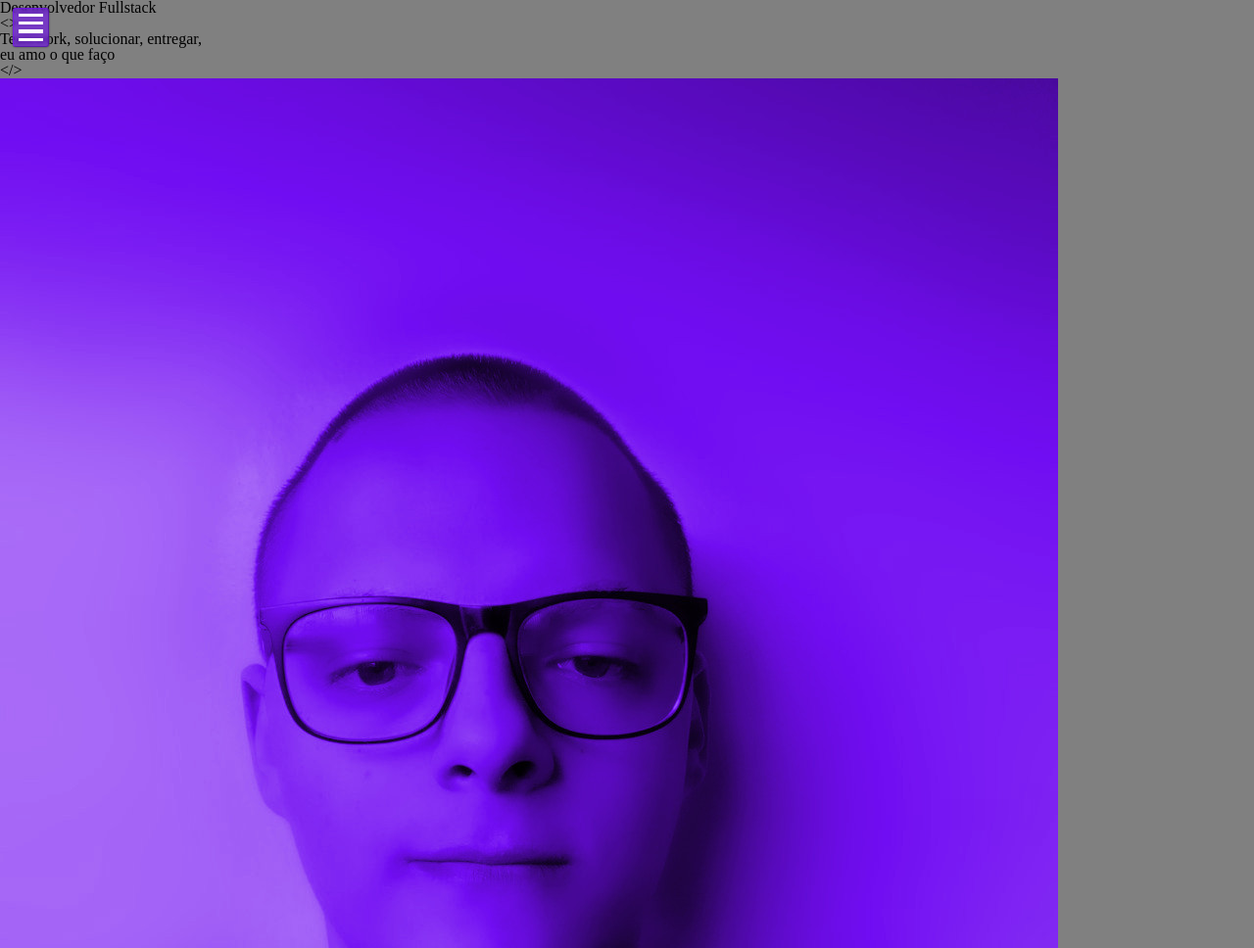
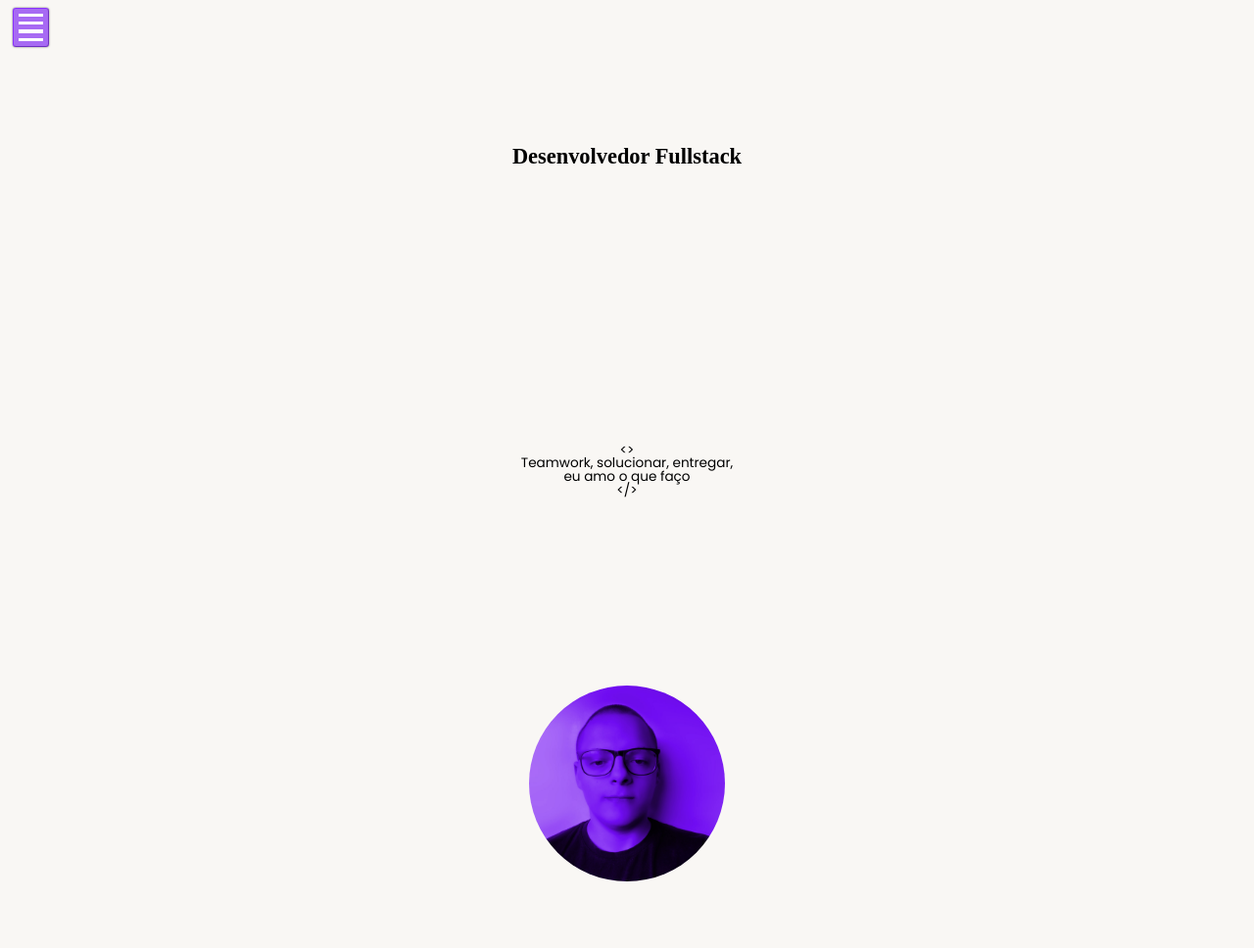
Before and after one commit to gabrieldeori/gabrieldeori.github.io, a plain HTML site: page index.html in a window 1280 px wide. Shown: the top 968 px of the page at 98% size. Drawn offline with Linux system fonts and the light colour scheme; a web font is replaced by a local one.

Commit message:
feat: Implementing better css architecture

```diff
--- a/index.html
+++ b/index.html
@@ -34,11 +34,11 @@
       <h1 class="main-title">Desenvolvedor Fullstack</h1>
     </section>
 
-    <section class="catchphrase box">
-      <p>&lt;&gt;</p>
+    <section class="box catchphrase">
+      <p class="bolder">&lt;&gt;</p>
       <p>Teamwork, solucionar, entregar,</p>
       <p>eu amo o que faço</p>
-      <p>&lt;/&gt;</p>
+      <p class="bolder">&lt;/&gt;</p>
     </section>
 
     <section class="box">
@@ -47,11 +47,11 @@
       </div>
     </section>
 
-    <section class="box respite-illustrated">
+    <!-- <section class="box respite-illustrated">
       <object data="./src/traditional/img/illustration_respite.svg" type="image/svg+xml"></object>
-    </section>
+    </section> -->
 
-    <section class="box double">
+    <!-- <section class="box double">
       <div class="introduce">
         <p>Oi eu sou</p>
         <h2>Gabriel de Olveira Ribeiro</h2>
@@ -64,9 +64,9 @@
       </div>
       <div>
       </div>
-    </section>
+    </section> -->
   </main>
-  <footer></footer>
+  <!-- <footer></footer> -->
 </body>
 <script src="./src/script.js"></script>
 </html>
--- a/src/modifiers.css
+++ b/src/modifiers.css
@@ -5,3 +5,7 @@
 .disabled {
   display: none;
 }
+
+.bolder {
+  font-weight: bolder;
+}
--- a/src/style.css
+++ b/src/style.css
@@ -1,8 +1,8 @@
 @import url("https://fonts.googleapis.com/css2?family=Iceland&family=Poppins&display=swap");
 @import url('https://fonts.googleapis.com/css2?family=Iceland&display=swap');
 
+@import url("./traditional/style.css");
 @import url("./modifiers.css");
-@import url("./traditional/style.css");
 
 body {
   --main-color-0: #710DF2;
@@ -11,9 +11,11 @@ body {
   --main-color-1-translucid: #141C3A99;
   --main-color-2: #5C1BAF;
   --main-color-2-translucid: #5C1BAF99;
+  --main-background-0: #f9f7f4;
 
-  background-color: grey;
+  background-color: var(--main-background-0);
   align-items: flex-start;
   display: flex;
+  flex-direction: column;
   justify-content: center;
 }
--- a/src/traditional/burguer-menu.css
+++ b/src/traditional/burguer-menu.css
@@ -1,4 +1,4 @@
-/* Envólucro */
+/* Wrapper */
 .burguer_menu_wrapper {
   --zindex-position: 9999;
   --bar-color: white;
@@ -9,7 +9,7 @@
   left: 1%;
 }
 
-/*Botão*/
+/* Burguer Button */
 .burger_button {
   background-color: var(--main-color-0-translucid);
   backdrop-filter: blur(2px);
@@ -34,26 +34,11 @@
   width: 1.6rem;
   height: 0.2rem;
   margin: 5px 5px;
+
   transition: all 0.5s ease-out;
 }
 
-.burger_button.active .bar:nth-child(1) {
-  transform: translateY(0.75em) rotate(-45deg);
-}
-
-.burger_button.active .bar:nth-child(2) {
-  opacity: 0%;
-}
-
-.burger_button.active .bar:nth-child(3) {
-  opacity: 0%;
-}
-
-.burger_button.active .bar:nth-child(4) {
-  transform: translateY(-0.75em) rotate(45deg);
-}
-
-/* Menu de opções */
+/* Dropdown menu */
 
 .dropdown_menu {
   color: white;
@@ -108,11 +93,28 @@
   padding: 10px;
 }
 
+/* Animations */
+
+.burger_button.active .bar:nth-child(1) {
+  transform: translateY(0.75em) rotate(-45deg);
+}
+
+.burger_button.active .bar:nth-child(2) {
+  opacity: 0%;
+}
+
+.burger_button.active .bar:nth-child(3) {
+  opacity: 0%;
+}
+
+.burger_button.active .bar:nth-child(4) {
+  transform: translateY(-0.75em) rotate(45deg);
+}
+
 .dropdown_menu.active {
   opacity: 100%;
 
   display: flex;
 
   transform: translate(0rem, 0rem) scale(1);
-  transition: all 0.5s ease-in;
 }
--- a/src/traditional/style.css
+++ b/src/traditional/style.css
@@ -1 +1,59 @@
+@import url("https://fonts.googleapis.com/css2?family=Iceland&family=Poppins&display=swap");
+@import url('https://fonts.googleapis.com/css2?family=Iceland&display=swap');
+
 @import url("./burguer-menu.css");
+
+main.traditional {
+  display: flex;
+  flex-direction: column;
+  align-content: center;
+  align-items: center;
+  justify-content: center;
+  width: 100%
+}
+
+.box {
+  /* border: 1px solid red; */
+
+  display: flex;
+  flex-direction: column;
+  align-content: center;
+  align-items: center;
+  justify-content: center;
+  max-width: 100vw;
+  height: 40dvh;
+}
+
+.main-title {
+  font-family: "Iceland";
+  font-size: 1.4rem;
+  font-weight: bolder;
+  text-align: center;
+
+}
+
+.catchphrase {
+  font-size: 0.85rem;
+  font-family: "Poppins";
+  font-weight: lighter;
+}
+
+.catchphrase.bolder {
+  font-weight: bolder;
+}
+
+.hero-photo {
+  border-radius: 50%;
+  display: flex;
+  height: 25vh;
+  width: 25vh;
+  justify-content: center;
+  align-items: center;
+  overflow: hidden;
+}
+
+.hero-photo img {
+  height: 100%;
+  width: 100%;
+  object-fit: cover;
+}
```
